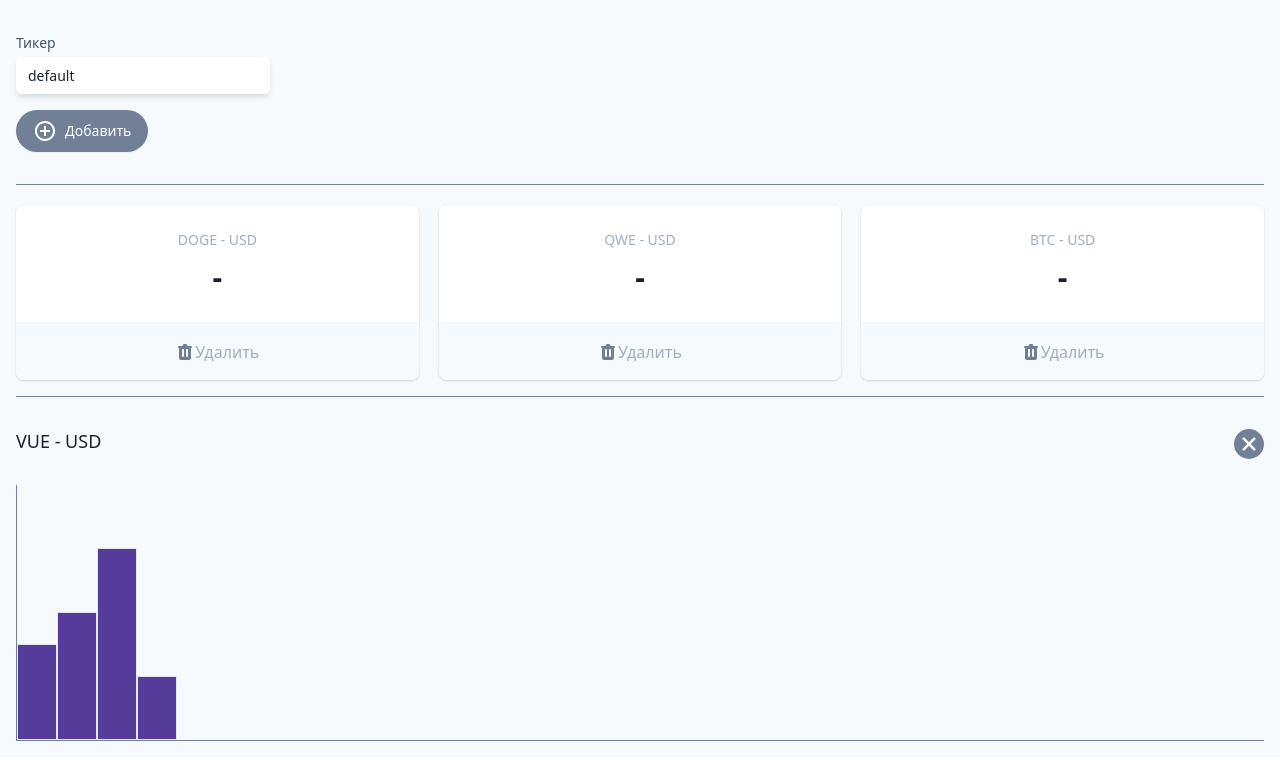
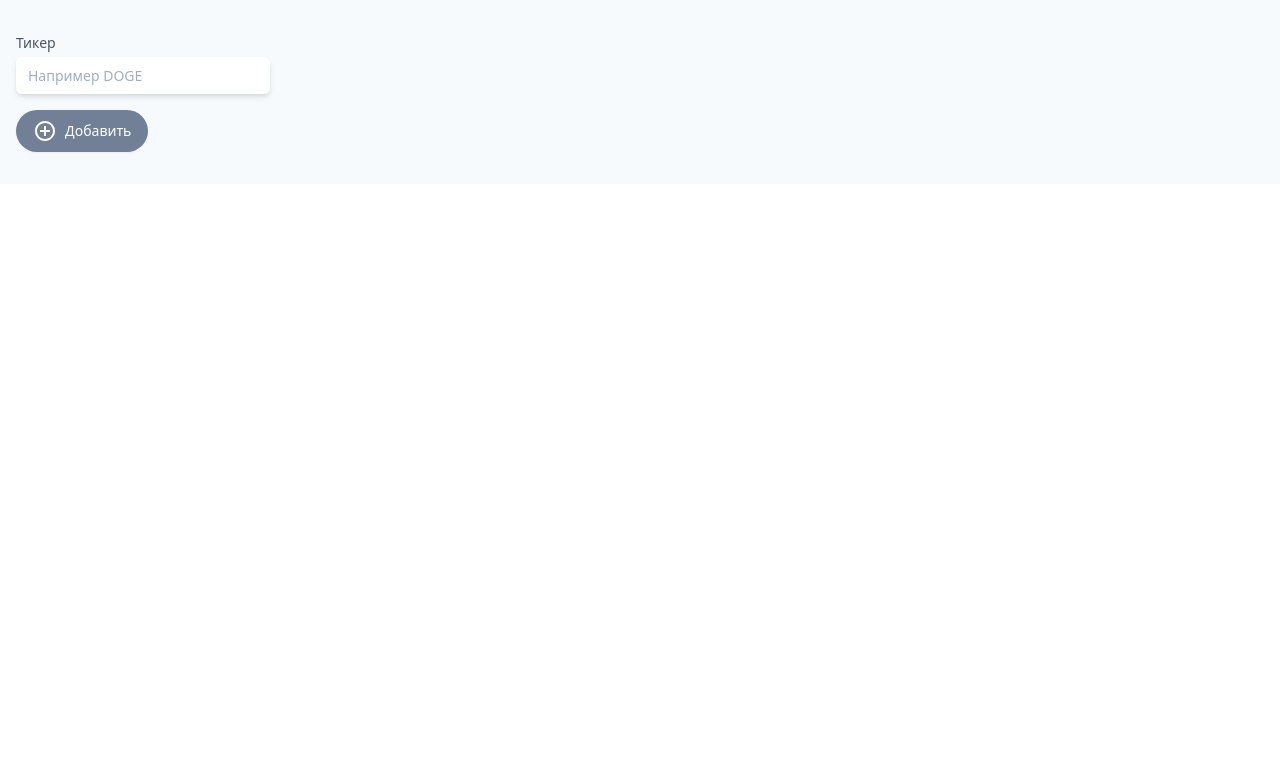
Before and after one commit to Vlad777-bit/vue-cryptonomicon, a Vue app: page / in a window 1280 px wide. Shown: the top 780 px of the page. Built offline with nearby package versions, Linux system fonts and the light colour scheme.

Commit message:
Добавлен fetch, график. Всё ещё плохой код

```diff
--- a/src/App.vue
+++ b/src/App.vue
@@ -87,6 +87,10 @@
             "
             v-for="t in tickerCollection"
             :key="t.title"
+            @click="selected(t)"
+            :class="{
+              'border-4': sel === t,
+            }"
           >
             <div class="px-4 py-5 sm:p-6 text-center">
               <dt class="text-sm font-medium text-gray-500 truncate">
@@ -113,7 +117,7 @@
                 transition-all
                 focus:outline-none
               "
-              @click="removeTicker(t)"
+              @click.stop="removeTicker(t)"
             >
               <svg
                 class="h-5 w-5"
@@ -133,17 +137,23 @@
         </dl>
         <hr class="w-full border-t border-gray-600 my-4" />
       </template>
-      <section class="relative">
+      <section class="relative" v-if="sel">
         <h3 class="text-lg leading-6 font-medium text-gray-900 my-8">
-          VUE - USD
+          {{ sel.title }} - USD
         </h3>
         <div class="flex items-end border-gray-600 border-b border-l h-64">
-          <div class="bg-purple-800 border w-10 h-24"></div>
-          <div class="bg-purple-800 border w-10 h-32"></div>
-          <div class="bg-purple-800 border w-10 h-48"></div>
-          <div class="bg-purple-800 border w-10 h-16"></div>
+          <div
+            class="bg-purple-800 border w-10"
+            v-for="(bar, idx) in normalizeGraph()"
+            :key="idx"
+            :style="{ height: `${bar}%` }"
+          ></div>
         </div>
-        <button type="button" class="absolute top-0 right-0">
+        <button
+          type="button"
+          class="absolute top-0 right-0"
+          @click="sel = null"
+        >
           <svg
             xmlns="http://www.w3.org/2000/svg"
             xmlns:xlink="http://www.w3.org/1999/xlink"
@@ -177,29 +187,56 @@
 
   data() {
     return {
-      ticker: "default",
-      tickerCollection: [
-        { title: "DOGE", price: "-" },
-        { title: "QWE", price: "-" },
-        { title: "BTC", price: "-" },
-      ],
+      ticker: "",
+      tickerCollection: [],
+      sel: null,
+      graph: [],
     };
   },
 
   methods: {
     addTicker() {
-      const newTicker = {
+      const currentTicker = {
         title: this.ticker,
         price: "-",
       };
 
-      this.tickerCollection.push(newTicker);
+      this.tickerCollection.push(currentTicker);
+      setInterval(async () => {
+        const f = await fetch(
+          `https://min-api.cryptocompare.com/data/price?fsym=${currentTicker.title}&tsyms=USD&api_key=64d0c3a75f4a30c616014ba6b4b01da6aa0a66d7765cf974a8a8aed7126c1760`,
+        );
+
+        const data = await f.json();
+
+        this.tickerCollection.find(
+          (t) => t.title === currentTicker.title,
+        ).price = data.USD > 1 ? data.USD.toFixed(2) : data.USD.toPrecision(2);
+
+        if (this.sel?.title === currentTicker.title) {
+          this.graph.push(data.USD);
+        }
+      }, 3000);
       this.ticker = "";
     },
 
     removeTicker(ticker) {
       this.tickerCollection = this.tickerCollection.filter((t) => t !== ticker);
     },
+
+    selected(ticker) {
+      this.sel = ticker;
+      this.graph = [];
+    },
+
+    normalizeGraph() {
+      const minVal = Math.min(...this.graph);
+      const maxVal = Math.max(...this.graph);
+
+      return this.graph.map(
+        (price) => 5 + ((price - minVal) * 95) / (maxVal - minVal),
+      );
+    },
   },
 };
 </script>
--- a/src/main.js
+++ b/src/main.js
@@ -1,4 +1,4 @@
 import { createApp } from "vue";
-import App from "./App.vue";
+import App from "@/App.vue";
 
 createApp(App).mount("#app");
```
Also changed, not shown: jsconfig.json (added, +9 -0 lines).
